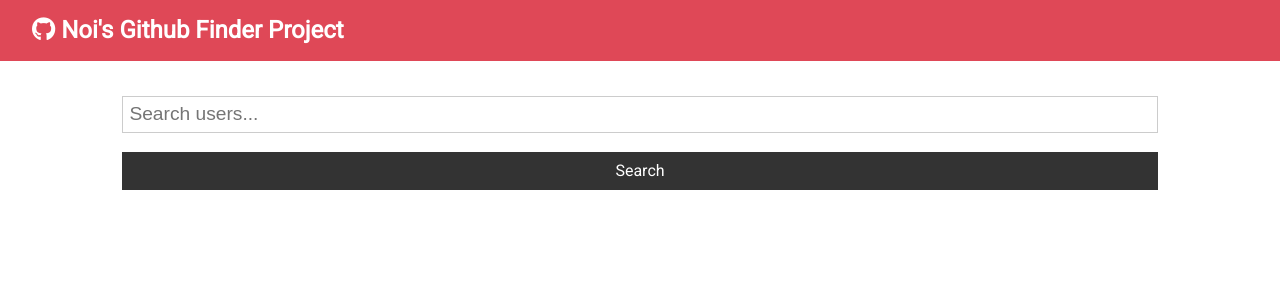
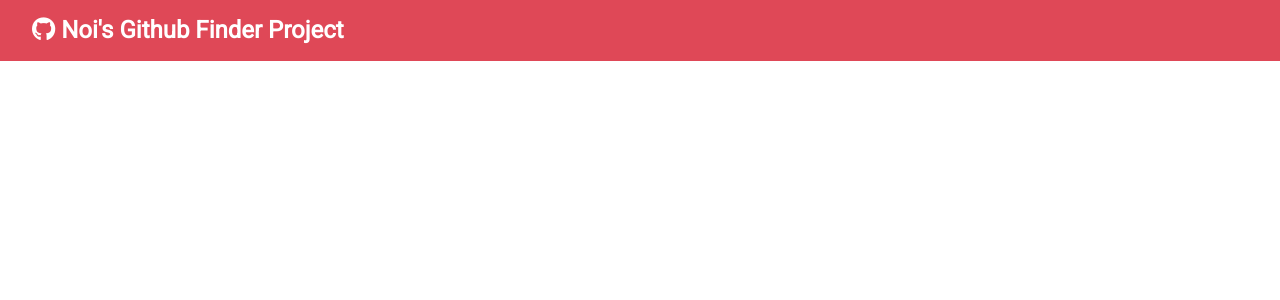
Before and after one commit to Noi-Git/app2023-github-finder, a React (Create React App) app: page /user/1 in a window 1280 px wide. Shown: the top 300 px of the page. Built offline with nearby package versions, Linux system fonts and the light colour scheme.

Commit message:
add multiple components inside a single route

```diff
--- a/package.json
+++ b/package.json
@@ -11,6 +11,7 @@
     "react-dom": "^18.2.0",
     "react-router-dom": "^6.8.2",
     "react-scripts": "5.0.1",
+    "react-switch": "^7.0.0",
     "web-vitals": "^2.1.4"
   },
   "scripts": {
--- a/src/App.js
+++ b/src/App.js
@@ -1,5 +1,5 @@
 import React, { Component } from 'react'
-import { BrowserRouter as Router, Switch, Route } from 'react-router-dom'
+import { BrowserRouter, Routes, Route } from 'react-router-dom'
 import axios from 'axios'
 import './App.css'
 import Navbar from './components/layout/Navbar'
@@ -44,21 +44,32 @@ class App extends Component {
     const { users, loading, alert } = this.state
 
     return (
-      <Router>
+      <BrowserRouter>
         <div className='App'>
           <Navbar />
           <div className='container'>
             <Alert alert={alert} />
+
+            <Routes>
+              <Route
+                exact
+                path='/'
+                element={
+                  <>
                     <Search
                       searchUsers={this.searchUsers}
                       clearUsers={this.clearUsers}
                       showClear={users.length > 0 ? true : false}
-              setAlert={this.setAlert} //passed from the chile Search.js
+                      setAlert={this.setAlert}
                     />
                     <Users loading={loading} users={users} />
+                  </>
+                }
+              ></Route>
+            </Routes>
           </div>
         </div>
-      </Router>
+      </BrowserRouter>
     )
   }
 }
--- a/src/components/users/Search.js
+++ b/src/components/users/Search.js
@@ -9,7 +9,7 @@ export class Search extends Component {
     searchUsers: PropTypes.func.isRequired,
     clearUsers: PropTypes.func.isRequired,
     showClear: PropTypes.bool.isRequired,
-    setAleart: PropTypes.func.isRequired,
+    setAleart: PropTypes.func,
   }
 
   onChange = (e) => {
```
Also changed, not shown: 1 other file (tests, documents, lock files or other folders). Lines whose indentation alone changed are shown as unchanged.
